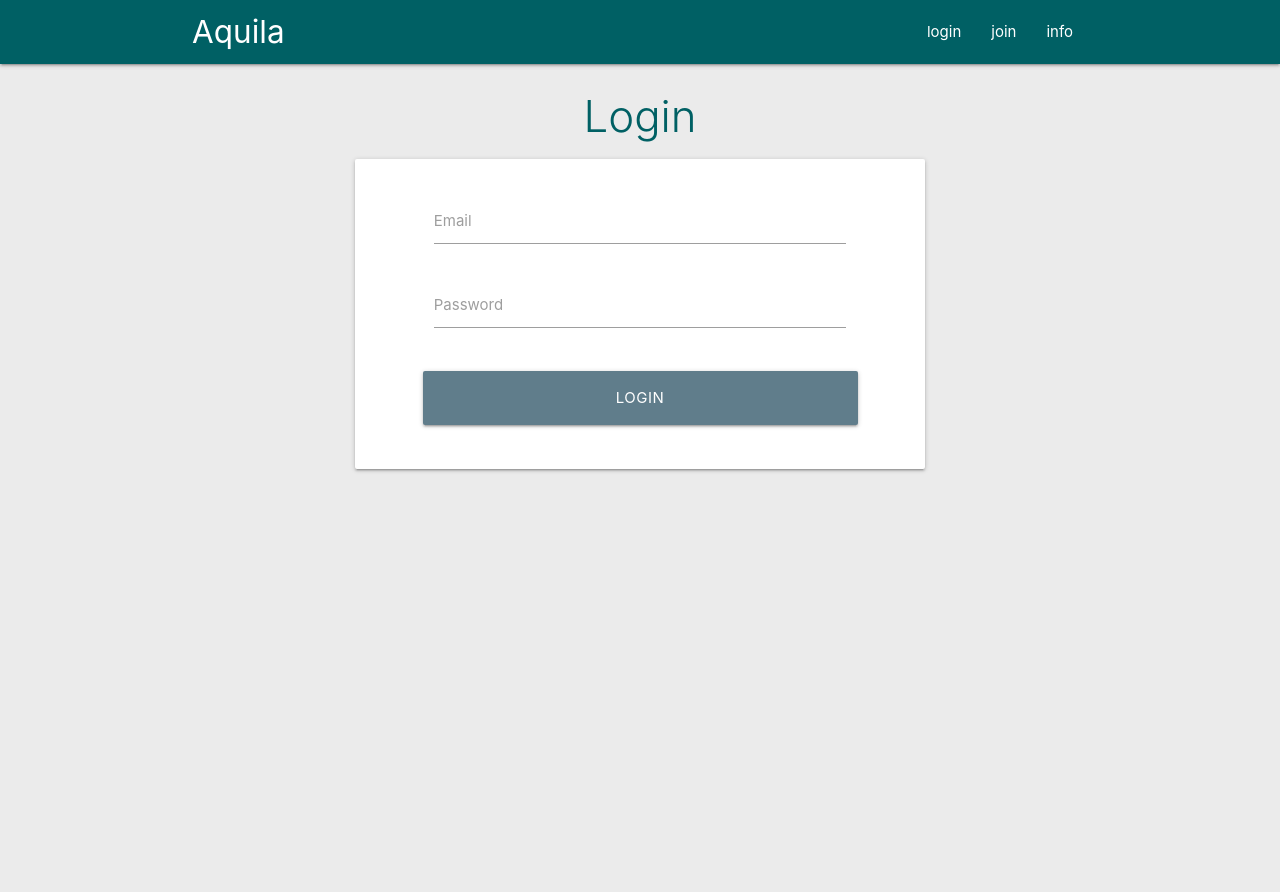
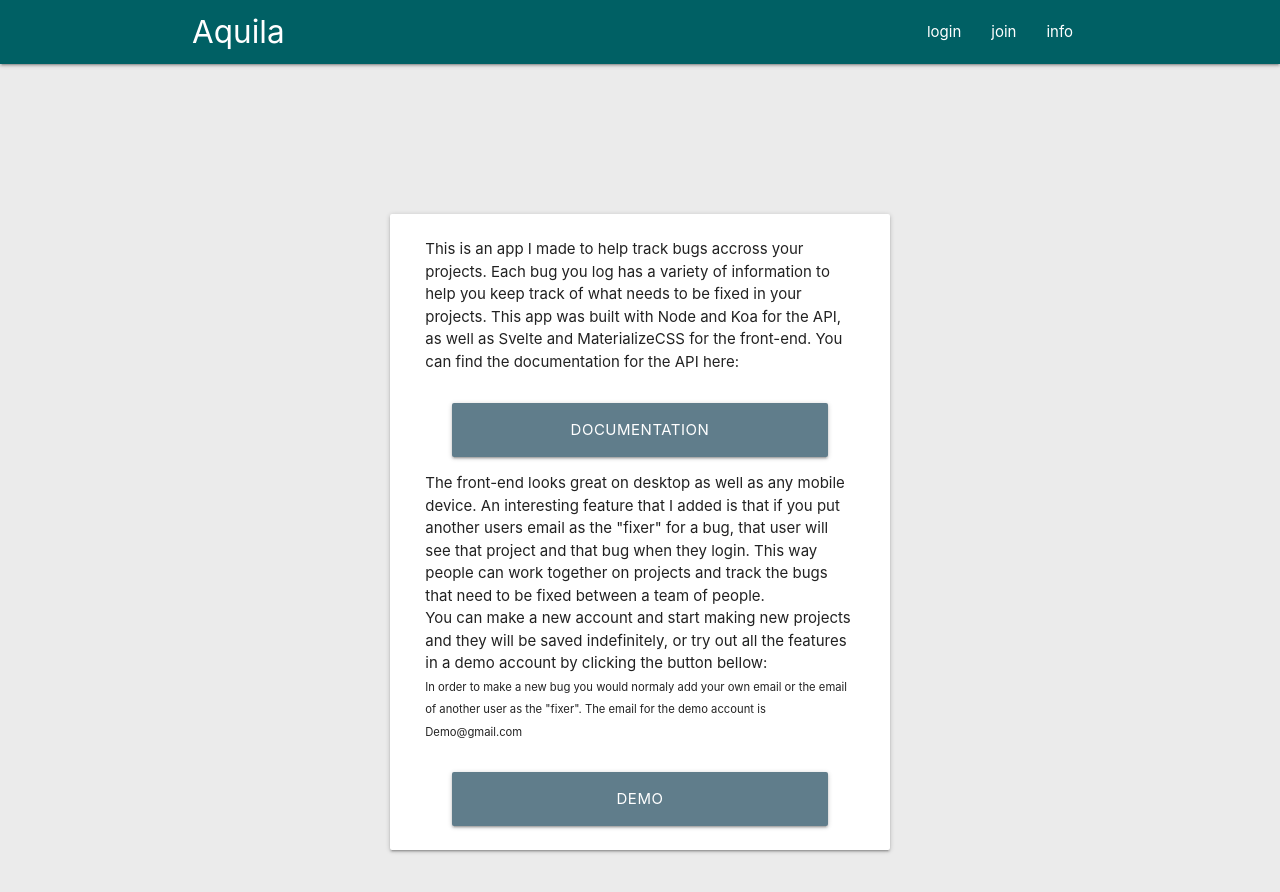
Before and after one commit to vpassanisi/Bug-Tracker-API, a Svelte app in the folder client/: page / in a window 1280 px wide. Shown: the top 892 px of the page. Before the commit the page ends 800 px from the top, so only its background shows below. Built offline with nearby package versions, Linux system fonts and the light colour scheme; no server answers.

Commit message:
added info page and demo account

```diff
--- a/client/public/global.css
+++ b/client/public/global.css
@@ -12,6 +12,10 @@
 
 .m-0 {
   margin: 0;
+}
+
+.mt-4 {
+  margin-top: 1rem;
 }
 
 .mx-auto {
@@ -32,3 +36,7 @@
 .p-0 {
   padding: 0;
 }
+
+.p-4 {
+  padding: 1rem;
+}
--- a/client/src/App.svelte
+++ b/client/src/App.svelte
@@ -11,12 +11,11 @@
   import { onMount } from "svelte";
 
   const routes = {
-    "/": Login,
+    "/": Info,
     "/createUser": CreateUser,
     "/projects": Projects,
     "/bugs": BugsWorkspace,
-    "/info": Info,
-    "*": Login
+    "/login": Login
   };
 
   onMount(async () => login.getMe());
--- a/client/src/Bug.svelte
+++ b/client/src/Bug.svelte
@@ -67,9 +67,8 @@
 
 <li>
   <div
-    class="row valign-wrapper"
-    style="padding: 1rem; border-bottom: 1px solid #ddd; margin: 0; background:
-    white;">
+    class="row valign-wrapper p-4"
+    style="border-bottom: 1px solid #ddd; margin: 0; background: white;">
     <div class="col s2 center">{bug.name}</div>
     <div class="col s2 center">{bug.reporter.name}</div>
     <div class="col s2 center">{bug.fixer.name}</div>
--- a/client/src/Info.svelte
+++ b/client/src/Info.svelte
@@ -1,3 +1,7 @@
+<script>
+  import { login } from "./stores/login.js";
+</script>
+
 <style>
   .card {
     max-width: 500px;
@@ -17,13 +21,43 @@
   <div class="card-content">
     <div class="row">
       <p class="col s12">
-        This is a simple bug tracker app. it also has a public api!
+        This is an app I made to help track bugs accross your projects. Each bug
+        you log has a variety of information to help you keep track of what
+        needs to be fixed in your projects. This app was built with Node and Koa
+        for the API, as well as Svelte and MaterializeCSS for the front-end. You
+        can find the documentation for the API here:
       </p>
       <button
         onclick="window.location.href = './docs/index.html';"
         class="blue-grey btn col s10 offset-s1 btn-large waves-effect">
         Documentation
       </button>
+      <p class="col s12" style="margin-top: 1rem;">
+        The front-end looks great on desktop as well as any mobile device. An
+        interesting feature that I added is that if you put another users email
+        as the "fixer" for a bug, that user will see that project and that bug
+        when they login. This way people can work together on projects and track
+        the bugs that need to be fixed between a team of people.
+      </p>
+      <p class="col s12">
+        You can make a new account and start making new projects and they will
+        be saved indefinitely, or try out all the features in a demo account by
+        clicking the button bellow:
+        <br />
+        <small>
+          In order to make a new bug you would normaly add your own email or the
+          email of another user as the "fixer". The email for the demo account
+          is Demo@gmail.com
+        </small>
+      </p>
+      <button
+        on:click={() => login.login({
+            email: 'Demo@gmail.com',
+            password: '123456'
+          })}
+        class="blue-grey btn col s10 offset-s1 btn-large waves-effect">
+        Demo
+      </button>
     </div>
   </div>
 </div>
--- a/client/src/LoggedOutNav.svelte
+++ b/client/src/LoggedOutNav.svelte
@@ -34,7 +34,7 @@
     <a href={null} on:click|preventDefault={createUserPage}>join</a>
   </li>
   <li>
-    <a href="/info" use:link>info</a>
+    <a href="/" use:link>info</a>
   </li>
 </ul>
 
@@ -52,7 +52,7 @@
   </li>
   <hr />
   <li>
-    <a href="#!">info</a>
+    <a on:click={() => sideNavInstance[0].close()} href="/" use:link>info</a>
   </li>
   <hr />
 </ul>
--- a/client/src/stores/_baseUrl.js
+++ b/client/src/stores/_baseUrl.js
@@ -1,3 +1,3 @@
-// export const baseUrl = "http://localHost:5500";
+export const baseUrl = "http://localHost:5500";
 
-export const baseUrl = "https://bug-tracker-api.herokuapp.com";
+// export const baseUrl = "https://bug-tracker-api.herokuapp.com";
--- a/client/src/stores/login.js
+++ b/client/src/stores/login.js
@@ -18,8 +18,6 @@ function account() {
       set(true);
       push("/projects");
     } else {
-      M.toast({ html: `${res.error}`, classes: "red" });
-      push("/login");
       set(false);
     }
   }
```
Also changed, not shown: client/public/build/bundle.js, 2 other files (tests, documents, lock files or other folders).
